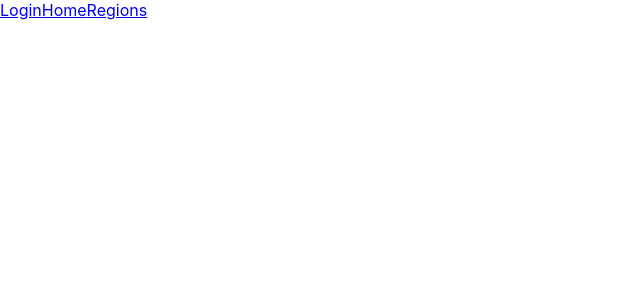
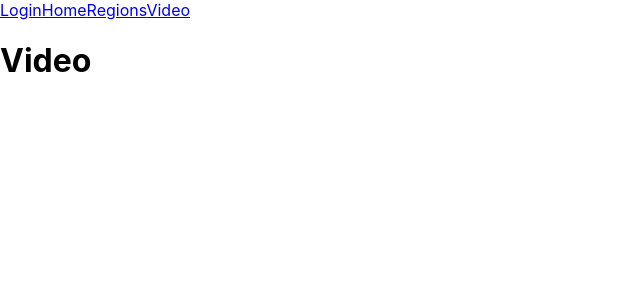
Before and after one commit to glangston83/SLU_TWA, a React (Create React App) app: page /video in a window 1280 px wide. Before the commit this address had no page. Shown: the top 300 px of the page, without its empty margins (0-640 px from the left). Built offline with nearby package versions, Linux system fonts and the light colour scheme.

Commit message:
Added Videos Section

```diff
--- a/src/App.js
+++ b/src/App.js
@@ -8,6 +8,7 @@ import {
 import Login from "./pages/Login";
 import Home from "./pages/Home";
 import Regions from "./pages/Regions";
+import Video from "./pages/Video";
 
 function App() {
   return (
@@ -16,12 +17,14 @@ function App() {
         <Link to="/">Login</Link>
         <Link to="/home">Home</Link>
         <Link to="/regions">Regions</Link>
+        <Link to="/video">Video</Link>
       </nav>
 
       <Routes>
         <Route path="/" element={<Login />} />
         <Route path="/home" element={<Home />} />
         <Route path="/regions" element={<Regions />} />
+         <Route path="/video" element={<Video />} />
       </Routes>
     </Router>
   );
--- /dev/null
+++ b/src/pages/Video.js
@@ -0,0 +1,3 @@
+export default function Video() {
+  return <h1>Video</h1>;
+}
```
